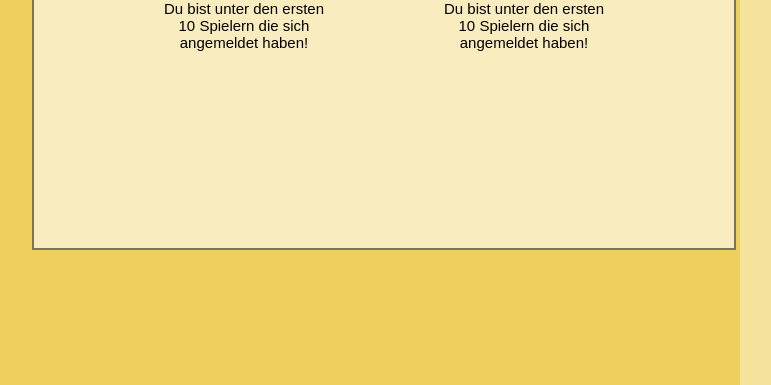
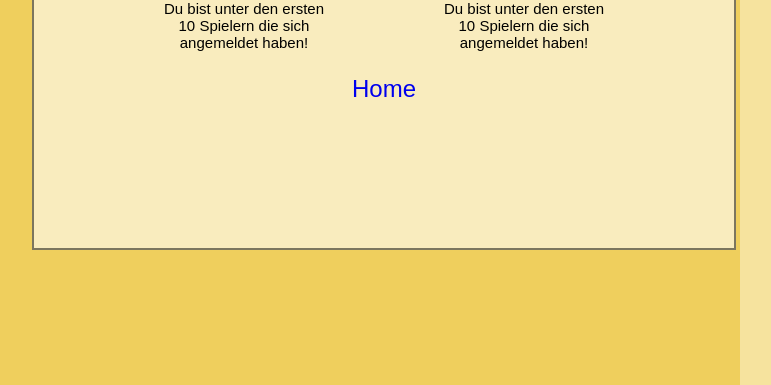
Before and after one commit to LuisIgl/Lernfeld8, a PHP site: page /results.php in a window 1280 px wide. Shown: the part 415-800 px from the top of the page, without its empty margins (160-931 px from the left). Run offline with PHP 8.4, Linux system fonts and the light colour scheme; data comes from the database, SQL or seed files in the repository; data that the repository does not hold is empty.

Commit message:
Update results.php

```diff
--- a/quizgame2/results.php
+++ b/quizgame2/results.php
@@ -65,6 +65,7 @@ if ($playerUsername) {
                             <figcaption>Du bist unter den ersten 10 Spielern die sich angemeldet haben!</figcaption> <!-- Hier deinen Untertitel einfügen -->
                         </figure>
                     </div>
+                    <a href="home.php" class="home-button">Home</a>
                 </div>
             </div>
         </div>
```
